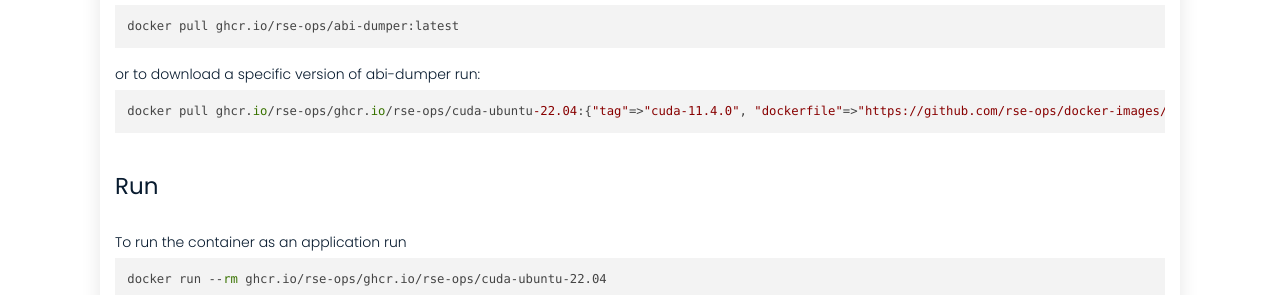
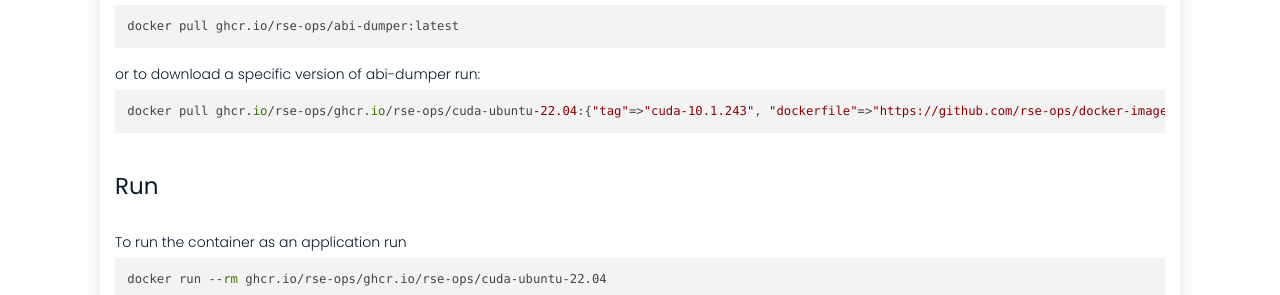
Before and after one commit to rse-ops/docker-images, a Jekyll site: the page built from _library/ghcr.io-rse-ops-cuda-ubuntu-22.04.md, in a window 1280 px wide and 1002 px high. Shown: the part 520-815 px from the top of the window. Built offline with Jekyll 4.4.1, drawn with Linux system fonts in a browser that asks for light colours; nearby versions of some CDN libraries.

Commit message:
Automated push to update library 2021-12-10

```diff
--- a/_library/ghcr.io-rse-ops-cuda-ubuntu-22.04.md
+++ b/_library/ghcr.io-rse-ops-cuda-ubuntu-22.04.md
@@ -1,14 +1,11 @@
 ---
 layout: container
 name: ghcr.io/rse-ops/cuda-ubuntu-22.04
-updated_at: 2021-12-10 03:35:16.134208
+updated_at: 2021-12-10 03:37:14.813813
 
 
 container_url: https://github.com/orgs/rse-ops/packages/container/package/cuda-ubuntu-22.04
 versions:
- - tag: cuda-11.4.0
-   dockerfile: https://github.com/rse-ops/docker-images/blob/main/ubuntu/cuda/Dockerfile
-   manifest: https://crane.ggcr.dev/manifest/ghcr.io/rse-ops/cuda-ubuntu-22.04:cuda-11.4.0
  - tag: cuda-10.1.243
    dockerfile: https://github.com/rse-ops/docker-images/blob/main/ubuntu/cuda/Dockerfile
    manifest: https://crane.ggcr.dev/manifest/ghcr.io/rse-ops/cuda-ubuntu-22.04:cuda-10.1.243
```
Also changed, not shown: other parts of _library/ghcr.io-rse-ops-cuda-ubuntu-22.04.md (+3 -0 lines).
